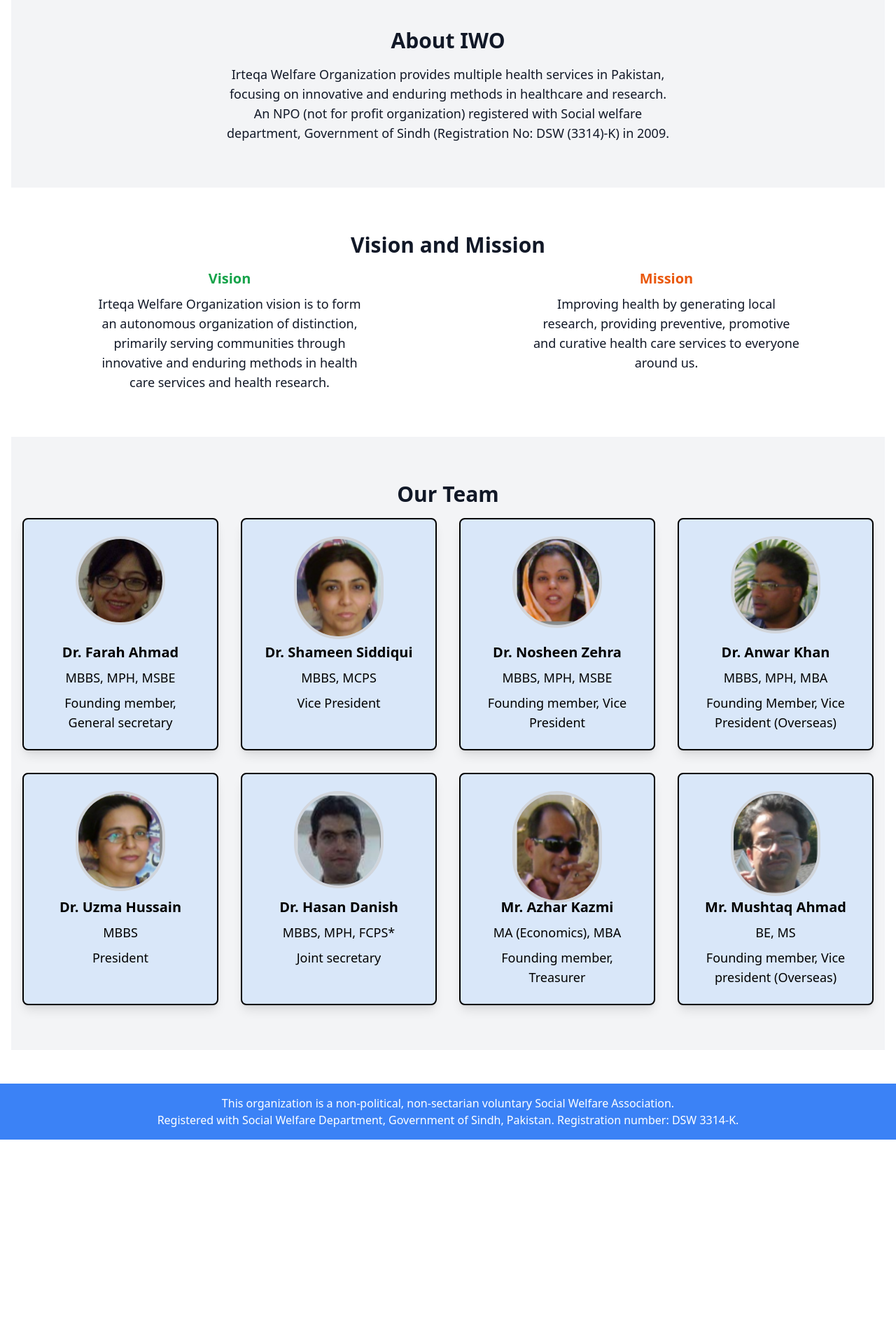
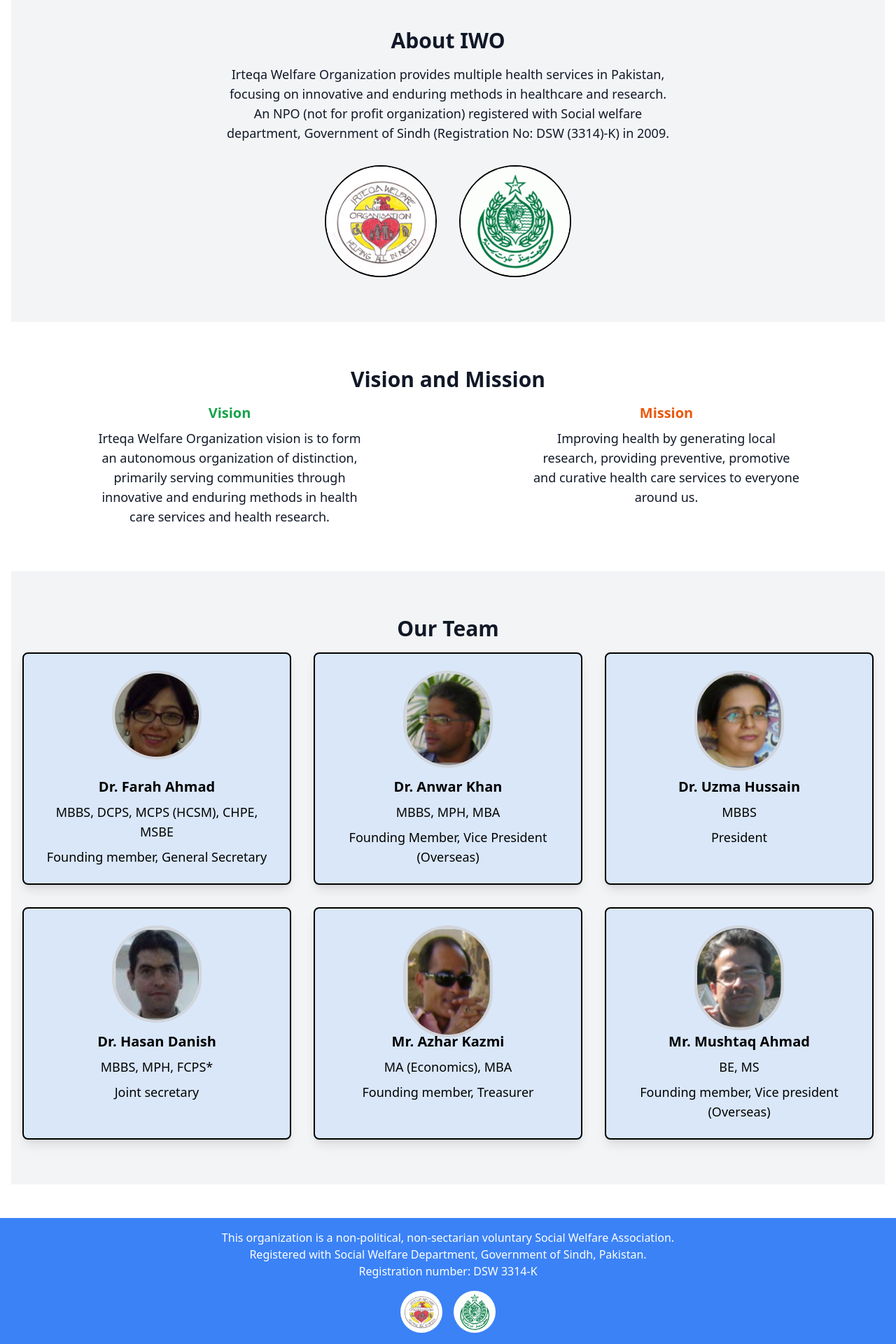
Before and after one commit to Khawalid/Projects, a Next.js app: page / in a window 1280 px wide. Shown: the part 568-2488 px from the top of the page at 70% size. Before the commit the page ends 2196 px from the top, so only its background shows below. Built offline with nearby package versions, Linux system fonts and the light colour scheme.

Commit message:
Pushing corrections.

```diff
--- a/app/layout.tsx
+++ b/app/layout.tsx
@@ -177,7 +177,12 @@
         <footer className="bg-blue-500 text-white p-4 mt-8">
           <div className="container mx-auto text-center">
             <p>This organization is a non-political, non-sectarian voluntary Social Welfare Association.</p>
-            <p>Registered with Social Welfare Department, Government of Sindh, Pakistan. Registration number: DSW 3314-K.</p>
+            <p>Registered with Social Welfare Department, Government of Sindh, Pakistan.</p>
+            <p>Registration number: DSW 3314-K</p>
+            <div className="flex justify-center space-x-4 mt-4">
+              <Image src="/images/logo.jpg" alt="Irteqa Welfare Organization Logo" width={60} height={60} className="object-contain rounded-full" />
+              <Image src="/images/govt-of-sindh-logo.png" alt="Government of Sindh Logo" width={60} height={60} className="object-contain rounded-full" />
+            </div>
           </div>
         </footer>
       </body>
--- a/components/AnimalShelter.tsx
+++ b/components/AnimalShelter.tsx
@@ -6,9 +6,6 @@
 export default function AnimalShelter() {
   const images = [
     { src: '/images/animal-1.jpg', alt: 'Animal Shelter 1', width: 960, height: 1280 },
-    { src: '/images/animal-2.jpg', alt: 'Animal Shelter 2', width: 1200, height: 675 },
-    { src: '/images/animal-3.jpg', alt: 'Animal Shelter 3', width: 800, height: 450 },
-    { src: '/images/animal-4.jpg', alt: 'Animal Shelter 4', width: 540, height: 405 },
     { src: '/images/animal-5.jpg', alt: 'All destitute animals need care. Volunteering and sharing love is a great way to escape from worries of life.', width: 1280, height: 960 },
     { src: '/images/animal-6.jpg', alt: 'Animal Shelter 6', width: 1280, height: 960 },
     { src: '/images/animal-7.jpg', alt: 'Animal Shelter 7', width: 960, height: 1280 },
@@ -46,7 +43,7 @@
       </header>
 
       <section className="py-16 bg-gray-100 text-center fade-in">
-        <h2 className="text-3xl font-bold mb-4">Animal Shelter</h2>
+        <h2 className="text-3xl font-bold mb-4">Love for Animals</h2>
         <p className="max-w-3xl mx-auto text-lg px-4">
           IWO, since its inception, has helped destitute animals in individual capacities through its founding members. The number of such animals is continuously rising which calls for a proper place for them where they can live, be fed, and taken care of.
         </p>
@@ -61,9 +58,9 @@
         </p>
       </section>
 
-      <section className="py-16 bg-gray-100 text-center fade-in">
-        <h2 className="text-3xl font-bold mb-4">Shelters</h2>
-        <div className="grid grid-cols-1 sm:grid-cols-2 md:grid-cols-3 gap-8 px-4">
+      <section className="py-2 bg-gray-100 text-center fade-in">
+        <h2 className="text-3xl font-bold mb-4">Love for Animals</h2>
+        <div className="grid grid-cols-1 sm:grid-cols-2 lg:grid-cols-3 gap-8 px-4">
           {images.map((image, index) => (
             <div key={index} className="text-center bg-white p-0 rounded-lg shadow-lg hover:shadow-xl transition-shadow duration-300 ease-in-out relative">
               <div className="relative w-full h-64 sm:h-80 md:h-96">
--- a/components/ContactUs.tsx
+++ b/components/ContactUs.tsx
@@ -3,7 +3,6 @@
 import { useForm, SubmitHandler } from "react-hook-form";
 import * as z from "zod";
 import { zodResolver } from "@hookform/resolvers/zod";
-import { useRouter } from "next/navigation";
 import {
   Form,
   FormControl,
@@ -21,7 +20,7 @@
   SelectTrigger,
   SelectValue,
 } from "../components/ui/select";
-import { FaFacebook } from "react-icons/fa"; // Import Facebook icon from react-icons
+import { FaFacebook, FaWhatsapp, FaEnvelope, FaGlobe } from "react-icons/fa"; // Import necessary icons from react-icons
 
 const formSchema = z.object({
   firstName: z.string().min(1, { message: "First Name is required" }),
@@ -101,6 +100,31 @@
         <h2 className="text-2xl font-semibold text-center mb-4">Contact Us</h2>
         <Form {...form}>
           <form onSubmit={form.handleSubmit(onSubmit)} className="space-y-4">
+            <FormField
+              control={form.control}
+              name="prefix"
+              render={({ field }) => (
+                <FormItem>
+                  <FormLabel>Prefix</FormLabel>
+                  <FormControl>
+                    <Select
+                      value={field.value}
+                      onValueChange={(value) => field.onChange(value)}
+                    >
+                      <SelectTrigger className="w-full">
+                        <SelectValue placeholder="Prefix" />
+                      </SelectTrigger>
+                      <SelectContent>
+                        <SelectItem value="Mr">Mr</SelectItem>
+                        <SelectItem value="Mrs">Mrs</SelectItem>
+                        <SelectItem value="Dr">Dr</SelectItem>
+                      </SelectContent>
+                    </Select>
+                  </FormControl>
+                  <FormMessage />
+                </FormItem>
+              )}
+            />
             <div className="grid grid-cols-1 sm:grid-cols-2 gap-4">
               <FormField
                 control={form.control}
@@ -129,31 +153,6 @@
                 )}
               />
             </div>
-            <FormField
-              control={form.control}
-              name="prefix"
-              render={({ field }) => (
-                <FormItem>
-                  <FormLabel>Prefix</FormLabel>
-                  <FormControl>
-                    <Select
-                      value={field.value}
-                      onValueChange={(value) => field.onChange(value)}
-                    >
-                      <SelectTrigger className="w-full">
-                        <SelectValue placeholder="Prefix" />
-                      </SelectTrigger>
-                      <SelectContent>
-                        <SelectItem value="Mr">Mr</SelectItem>
-                        <SelectItem value="Mrs">Mrs</SelectItem>
-                        <SelectItem value="Dr">Dr</SelectItem>
-                      </SelectContent>
-                    </Select>
-                  </FormControl>
-                  <FormMessage />
-                </FormItem>
-              )}
-            />
             <FormField
               control={form.control}
               name="address"
@@ -303,19 +302,33 @@
           </p>
         )}
         <div className="mt-8 text-center">
-          <p>
-            Address: House No. B-67, Street No. 5, Azeem Khan Goth, Block 4-A,
-            Gulshan -e- Iqbal, Karachi, Pakistan
+          <p>Address: House No. B-67, Street No. 5, Azeem Khan Goth, Block 4-A, Gulshan -e- Iqbal, Karachi, Pakistan</p>
+          <p className="flex items-center justify-center mt-2">
+            <FaWhatsapp className="mr-2 text-green-600" />
+            Contact us (call or whatsapp): +92 331-2440525
           </p>
-          <p>Contact us (call or whatsapp): +92 331-2440525</p>
+          <p className="flex items-center justify-center mt-2">
+            <span className="mr-2">Facebook:</span>
             <a
               href="https://www.facebook.com/IWO.Official/"
               target="_blank"
               rel="noopener noreferrer"
-            className="inline-block mt-2"
+              className="inline-block"
             >
               <FaFacebook className="w-6 h-6 text-blue-600" />
             </a>
+          </p>
+          <p className="flex items-center justify-center mt-2">
+            <FaEnvelope className="mr-2 text-gray-600" />
+            Email: admin@iwo.org.pk
+          </p>
+          <p className="flex items-center justify-center mt-2">
+            <FaGlobe className="mr-2 text-blue-600" />
+            Website:
+            <a href="https://iwo.org.pk" target="_blank" rel="noopener noreferrer" className="ml-1 text-blue-600 underline">
+              iwo.org.pk
+            </a>
+          </p>
         </div>
       </div>
     </div>
--- a/components/HealthCareCenters.tsx
+++ b/components/HealthCareCenters.tsx
@@ -5,7 +5,7 @@
 
 export default function HealthCareCenters() {
   const images = [
-    { src: '/images/elderly-1.jpg', alt: 'Elderly care 1' },
+    { src: '/images/home.jpg', alt: 'Elderly care 1' },
     { src: '/images/elderly-2.jpg', alt: 'Elderly care 2' },
     { src: '/images/elderly-3.jpg', alt: 'Elderly care 3' },
     { src: '/images/elderly-4.jpg', alt: 'Elderly care 4' },
@@ -37,7 +37,7 @@
         />
       </header>
 
-      <section className="py-16 bg-gray-100 text-center fade-in">
+      <section className="py-12 bg-gray-100 text-center fade-in">
         <h2 className="text-3xl font-bold mb-4">Hospice For The Elderly</h2>
         <p className="max-w-3xl mx-auto text-lg px-4">
           Changing socio-economic conditions are driving a need for old-homes where aging parents can be left with experienced staff for caring.
@@ -53,9 +53,9 @@
         </p>
       </section>
 
-      <section className="py-16 bg-gray-100 text-center fade-in">
+      <section className="py-2 bg-gray-100 text-center fade-in">
         <h2 className="text-3xl font-bold mb-4">Medical Camps</h2>
-        <div className="grid grid-cols-1 sm:grid-cols-2 md:grid-cols-3 gap-8 px-4">
+        <div className="grid grid-cols-1 sm:grid-cols-2 md:grid-cols-3 gap-8 px-4 py-4">
           {images.map((image, index) => (
             <div key={index} className="relative w-full h-64 sm:h-80 md:h-96 bg-white rounded-lg shadow-lg hover:shadow-xl transition-shadow duration-300 ease-in-out">
               <Image
--- a/components/HealthWorkshops.tsx
+++ b/components/HealthWorkshops.tsx
@@ -37,8 +37,8 @@
         />
       </header>
 
-      <section className="py-16 bg-gray-100 text-center fade-in">
-        <h2 className="text-3xl font-bold mb-4">Nonprofit Medical Research</h2>
+      <section className="py-12 bg-gray-100 text-center fade-in">
+        <h2 className="text-3xl font-bold mb-4">NON-Profit Medical Research</h2>
         <p className="max-w-3xl mx-auto text-lg mb-4 px-4">
           Offering the opportunity to transform the way research is conducted and shared, accelerating those processes through which it will be increasingly possible to make science more open, efficient, and collaborative.
         </p>
@@ -48,6 +48,7 @@
         <p className="max-w-3xl mx-auto text-lg mb-4 px-4">
           To spring rise to a unique ecosystem in which health and research are mutually dependent, it is obligatory to implement a series of initiatives that serve to achieve:
         </p>
+        <p className='text-3xl font-bold mb-4'>We offer free Support for Medical Research</p>
         <ul className="max-w-3xl mx-auto text-lg list-disc list-inside mb-4 px-4 text-left">
           <li>Free of cost; young researcher’s capacity and capabilities enhancements through training and lectures.</li>
           <li>Complimentary mentorship programs and continuous guidance to novice medical researchers through collaborating panel of experts working as volunteers.</li>
@@ -56,7 +57,7 @@
         </ul>
       </section>
 
-      <section className="py-16 text-center fade-in bg-gray-100">
+      <section className="py-2 text-center fade-in bg-gray-100">
         <h2 className="text-3xl font-bold mb-8">Workshops</h2>
         <div className="grid grid-cols-1 sm:grid-cols-2 md:grid-cols-3 gap-8 px-4">
           {images.map((image, index) => (
@@ -74,10 +75,10 @@
       </section>
 
       {/* Recommendations Section */}
-      <section className="py-16 bg-gray-100 text-center fade-in">
+      <section className="py-12 bg-gray-100 text-center fade-in">
         <h2 className="text-3xl font-bold mb-8">Testimonials</h2>
         <div className="flex flex-col md:flex-row items-center justify-around px-4">
-          <div className="flex flex-col items-center md:items-start mb-8 md:mb-0 md:mr-8">
+          <div className="flex flex-col items-center md:items-center mb-8 md:mb-0 md:mr-8 w-full md:w-auto">
             <Image
               src="/images/Shain.png"
               alt="Dr. Shian Angelo"
@@ -85,7 +86,7 @@
               height={300}
               className="rounded-lg border-2 border-black shadow-lg"
             />
-            <div className="mt-4 text-left">
+            <div className="mt-4 text-left w-full md:w-auto md:text-center">
               <h3 className="text-xl font-bold">Dr. Shian Angelo</h3>
               <p>B.D.S, MS (HCSM)</p>
               <p>Lecturer & practicing dentist</p>
@@ -97,7 +98,7 @@
           </div>
         </div>
         <div className="flex flex-col md:flex-row items-center justify-around px-4 mt-16">
-          <div className="flex flex-col items-center md:items-start mb-8 md:mb-0 md:mr-8">
+          <div className="flex flex-col items-center md:items-center mb-8 md:mb-0 md:mr-8 w-full md:w-auto">
             <Image
               src="/images/Sikendar.jpg"
               alt="Dr. Sikandar Shahzad Imran"
@@ -105,7 +106,7 @@
               height={300}
               className="rounded-lg border-2 border-black shadow-lg"
             />
-            <div className="mt-4 text-left">
+            <div className="mt-4 text-left w-full md:w-auto md:text-center">
               <h3 className="text-xl font-bold">Dr. Sikandar Shahzad Imran</h3>
               <p>M.B.B.S, MD, DABIM, MCPS (HCSM)</p>
               <p>Associate Medical Director</p>
--- a/components/HomePage.tsx
+++ b/components/HomePage.tsx
@@ -3,21 +3,9 @@
 const teamMembers = [
   {
     name: "Dr. Farah Ahmad",
-    qualifications: "MBBS, MPH, MSBE",
-    role: "Founding member, General secretary",
+    qualifications: "MBBS, DCPS, MCPS (HCSM), CHPE, MSBE",
+    role: "Founding member, General Secretary",
     photo: "/images/team/farah.png",
-  },
-  {
-    name: "Dr. Shameen Siddiqui",
-    qualifications: "MBBS, MCPS",
-    role: "Vice President",
-    photo: "/images/team/shameen.png",
-  },
-  {
-    name: "Dr. Nosheen Zehra",
-    qualifications: "MBBS, MPH, MSBE",
-    role: "Founding member, Vice President",
-    photo: "/images/team/nosheen.png",
   },
   {
     name: "Dr. Anwar Khan",
@@ -55,14 +43,18 @@
   return (
     <div className="min-h-screen">
       <header className="relative w-full mb-8 z-10 overflow-hidden">
-        <div className="relative w-full h-64 md:h-96">
-          <Image
+        <div className="relative w-full h-64 md:h-96 bg-gray-300 flex items-center justify-center">
+          <h1 className="text-4xl md:text-6xl font-bold text-center">
+            Home Page Image Here
+          </h1>
+          {/* Uncomment below line if you want to add an actual image */}
+          {/* <Image
             src="/images/home.jpg"
             alt="Health services for all"
             layout="fill"
             objectFit="cover"
             className="absolute w-full h-full object-cover border-2 border-black shadow-lg"
-          />
+          /> */}
           <div className="absolute inset-0 bg-black opacity-30"></div>
         </div>
       </header>
@@ -76,6 +68,28 @@
           Social welfare department, Government of Sindh (Registration No: DSW
           (3314)-K) in 2009.
         </p>
+        <div className="flex justify-center items-center gap-8 mt-8">
+          <div className="w-24 h-24 md:w-32 md:h-32 lg:w-40 lg:h-40 rounded-full overflow-hidden border-2 border-black">
+            <Image
+              src="/images/logo.jpg"
+              alt="Irteqa Welfare Organization Logo"
+              layout="responsive"
+              width={150}
+              height={150}
+              className="object-contain"
+            />
+          </div>
+          <div className="w-24 h-24 md:w-32 md:h-32 lg:w-40 lg:h-40 rounded-full overflow-hidden border-2 border-black">
+            <Image
+              src="/images/govt-of-sindh-logo.png"
+              alt="Government of Sindh Logo"
+              layout="responsive"
+              width={150}
+              height={150}
+              className="object-contain"
+            />
+          </div>
+        </div>
       </section>
 
       <section className="py-16 text-center">
@@ -103,7 +117,7 @@
 
       <section className="py-16 bg-gray-100 text-center">
         <h2 className="text-3xl font-bold mb-4">Our Team</h2>
-        <div className="grid grid-cols-1 sm:grid-cols-2 md:grid-cols-3 lg:grid-cols-4 gap-8 px-4">
+        <div className="grid grid-cols-1 sm:grid-cols-2 md:grid-cols-3 xl:grid-cols-3 gap-8 px-4">
           {teamMembers.map((member) => (
             <div
               key={member.name}
--- a/components/SchoolHealthServices.tsx
+++ b/components/SchoolHealthServices.tsx
@@ -61,7 +61,7 @@
             className="rounded-2xl shadow-lg border-2 border-black"
           />
         </div>
-        <p className="max-w-3xl mx-auto text-lg px-4">
+        <p className="max-w-3xl mx-auto text-lg px-4 mb-10">
           We have 9 state-of-the-art school health rooms working in different schools of Karachi.
         </p>
         <p className="max-w-3xl mx-auto text-lg px-4">
@@ -88,7 +88,7 @@
         </p>
       </section>
 
-      <section className="py-16 text-center fade-in">
+      <section className="text-center fade-in">
         <h2 className="text-3xl font-bold mb-4">Why Need a School Health Program?</h2>
         <p className="max-w-3xl mx-auto text-lg px-4">
           The primary business of any school is education. However, research shows that students learn best when they are healthy, safe, and feel connected to their school. An investment in a healthy school community is an investment in student success. The healthy development of children and adolescents is influenced by many societal institutions. After the family, the school is the primary institution responsible for the development of young people all over the world.
@@ -107,7 +107,7 @@
         </p>
       </section>
 
-      <section className="py-16 bg-gray-100 text-center fade-in">
+      <section className="my-16 bg-gray-100 text-center fade-in py-16">
         <h2 className="text-3xl font-bold mb-4">What Irteqa School Health Program (ISHP) Has To Offer</h2>
         <p className="max-w-3xl mx-auto text-lg px-4">
           ISHP offers comprehensive health programs and provides services in various schools. It has also adopted three schools where it is providing honorary school health services. ISHP offers the following services as part of the Onsite School Clinic/Health Room:
```
Also changed, not shown: public/images/govt-of-sindh-logo.png (added), public/images/workshop-2.jpg. Lines whose indentation alone changed are shown as unchanged.
